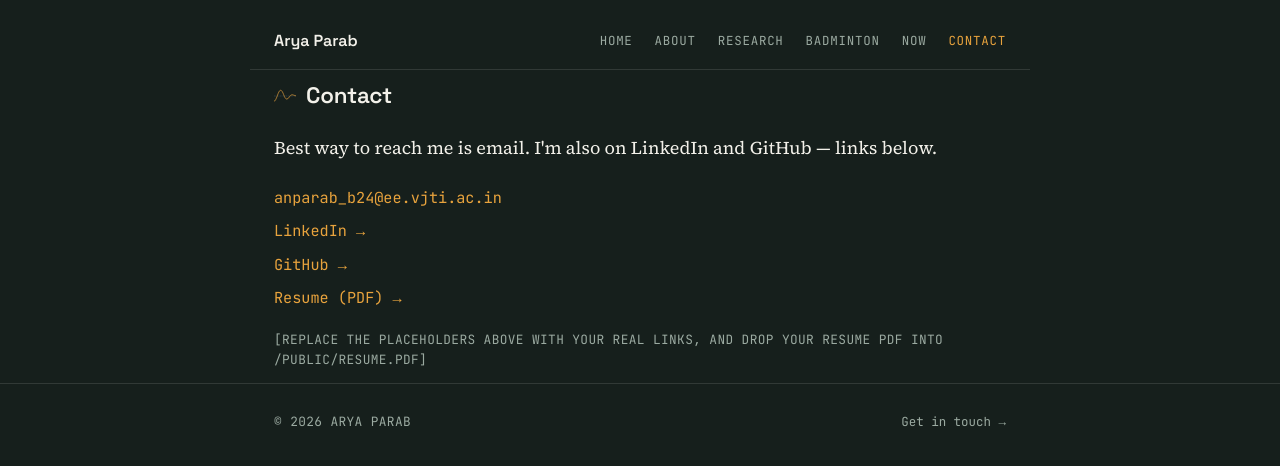
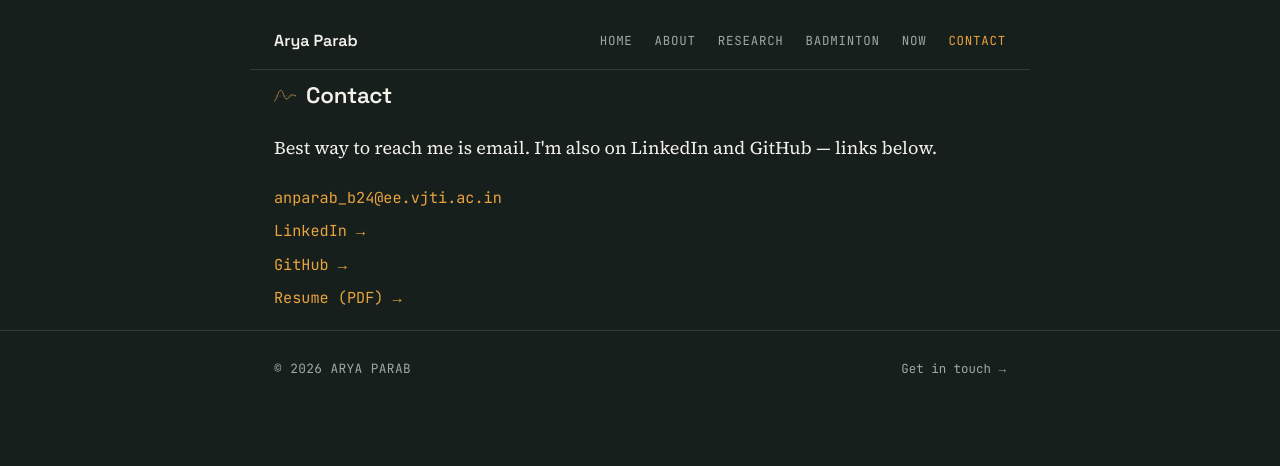
Before and after one commit to anparabb24-boop/intro-site, a Next.js app: page /contact in a window 1280 px wide. Shown: the top 466 px of the page. Built offline with nearby package versions, Linux system fonts and the light colour scheme.

Commit message:
add real content

```diff
--- a/pages/contact.js
+++ b/pages/contact.js
@@ -17,10 +17,9 @@ export default function Contact() {
         <li><a href="mailto:anparab_b24@ee.vjti.ac.in">anparab_b24@ee.vjti.ac.in</a></li>
         <li><a href="https://linkedin.com/in/arya-parab-0a7418329">LinkedIn →</a></li>
         <li><a href="https://github.com/anparabb24-boop">GitHub →</a></li>
-        <li><a href="/resume.pdf">Resume (PDF) →</a></li>
+        <li><a href="/Users/Arya/Downloads/intro-site/public/resume.pdf">Resume (PDF) →</a></li>
       </ul>
 
-      <p className="mono">[Replace the placeholders above with your real links, and drop your resume PDF into /public/resume.pdf]</p>
     </Layout>
   );
 }
```
Also changed, not shown: 1 other file (tests, documents, lock files or other folders).
